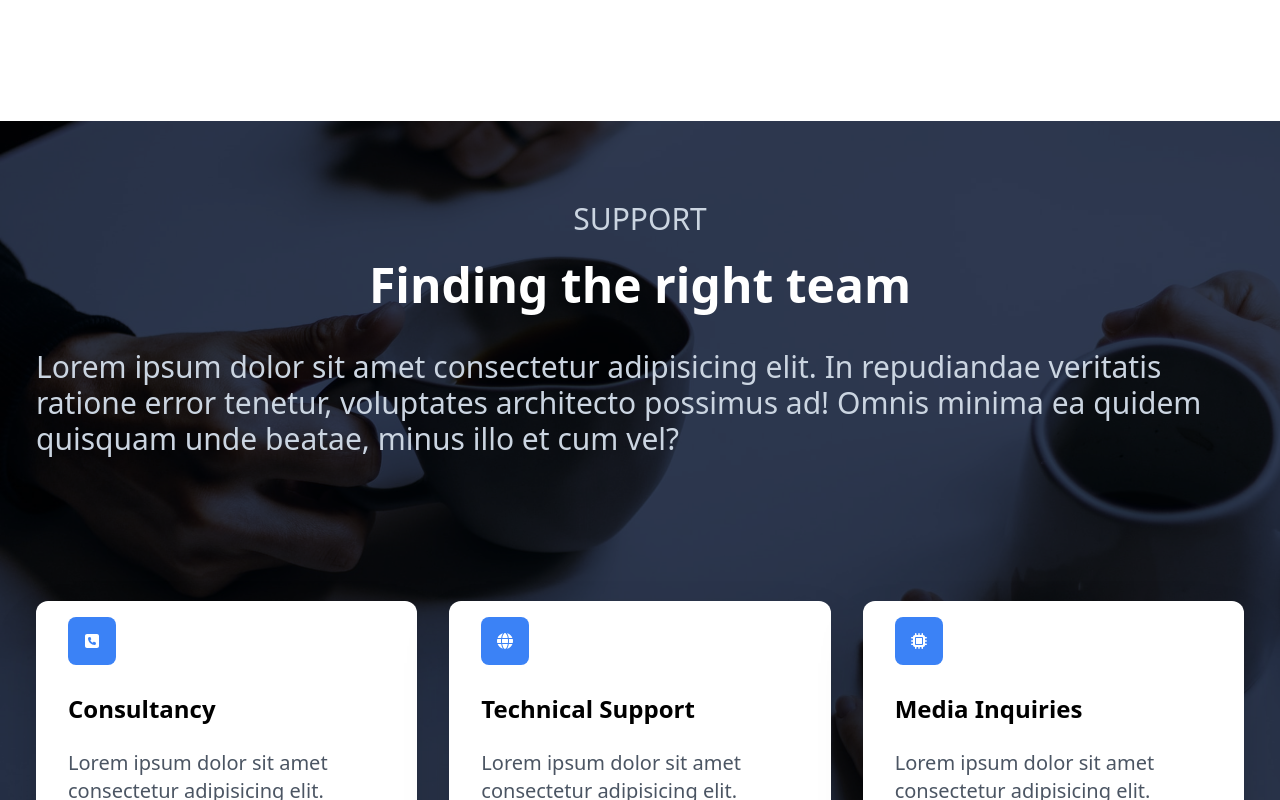
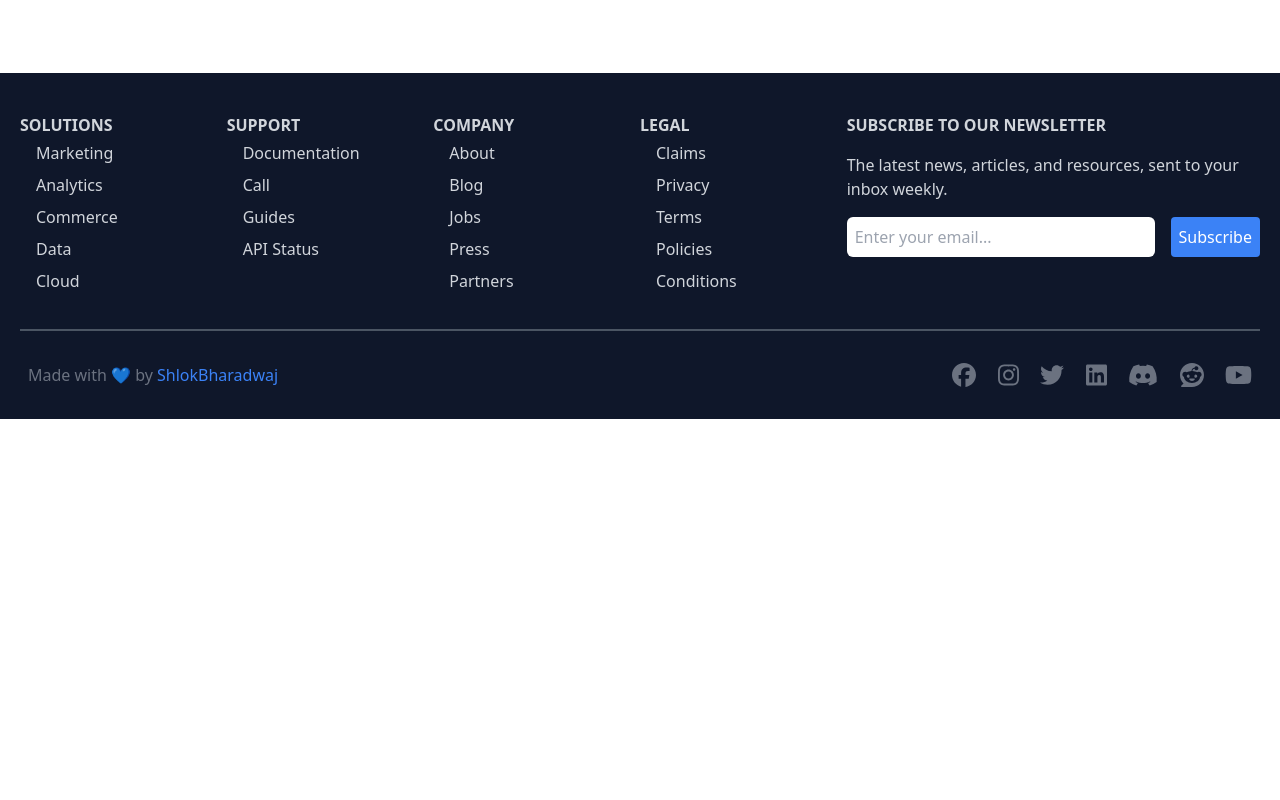
Before and after one commit to brekooname/law-scholars, a React (Create React App) app: page / in a window 1280 px wide. Shown: the part 7200-8000 px from the top of the page. After the commit the page ends 7619 px from the top, so only its background shows below. Built offline with nearby package versions, Linux system fonts and the light colour scheme.

Commit message:
Add: Link for Services section

```diff
--- a/src/App.js
+++ b/src/App.js
@@ -3,7 +3,7 @@ import Navbar from "./components/Navbar";
 import About from "./components/About";
 import Registration from "./components/Registration";
 import Blogs from "./components/Blogs";
-import Support from "./components/Support";
+import Services from "./components/Services";
 import Footer from "./components/Footer";
 import {Routes, Route} from "react-router-dom";
 import LoginSignup from "./components/LoginSignup";
@@ -22,7 +22,7 @@ function App() {
       <Blogs/>
       <LiveChat/>
       <Testimonial/>
-      <Support/>
+      <Services/>
       <Footer/>
       <Routes>
          <Route path="/LoginSignup" element={<LoginSignup/>} />
```
